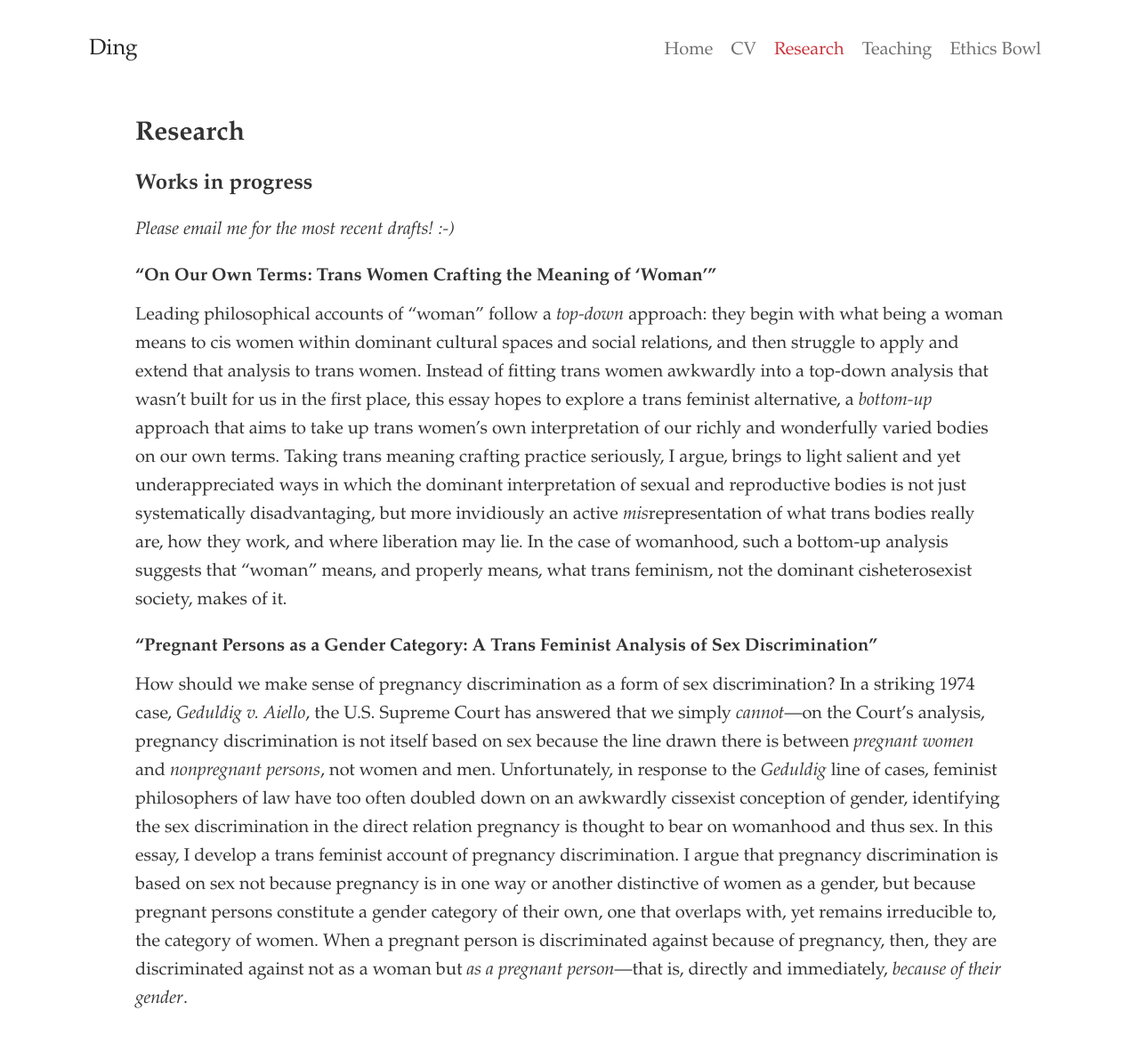
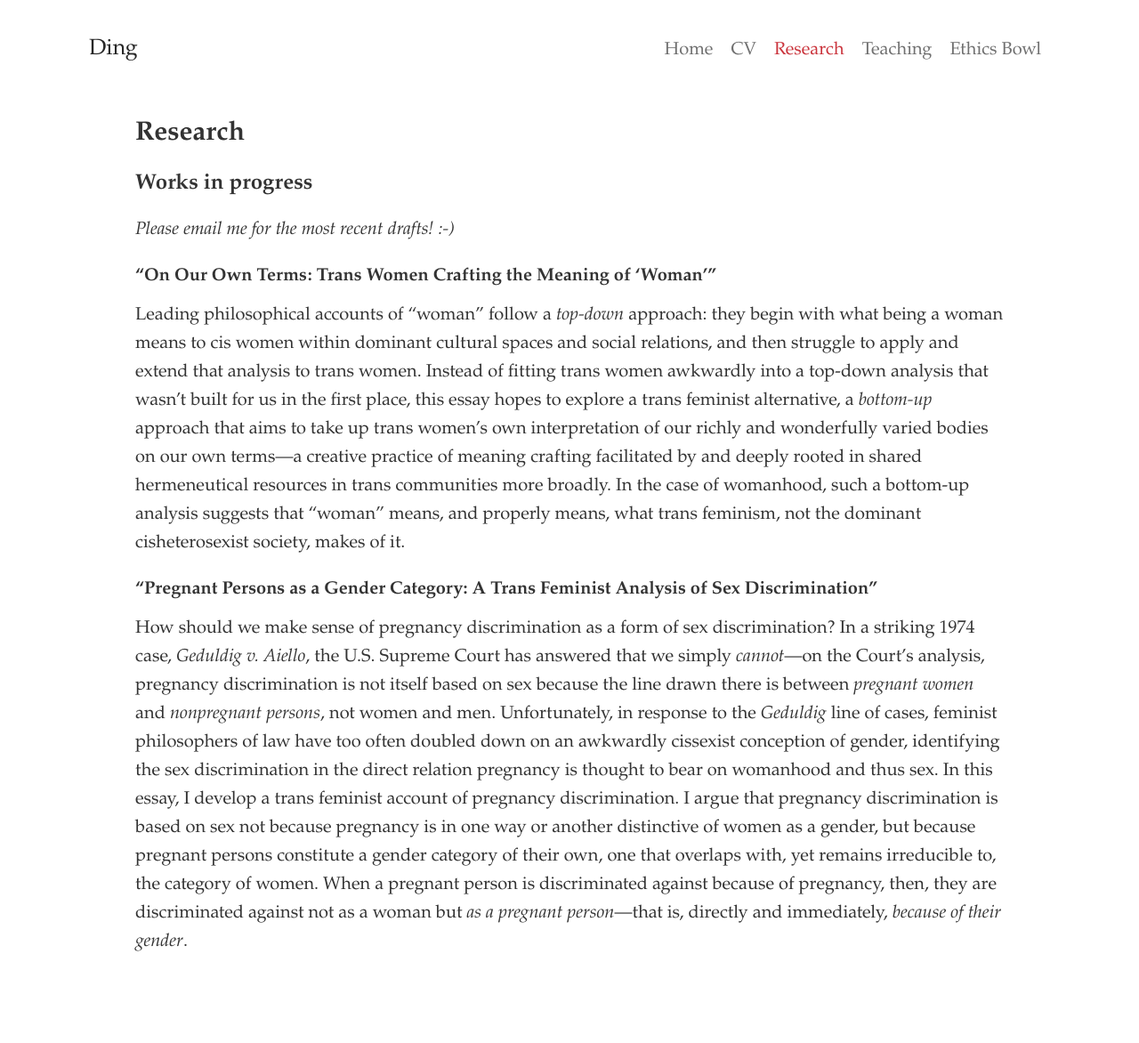
Before and after one commit to dingherself/dingherself.github.io, a Jekyll site: the page built from research.md, in a window 1280 px wide and 1218 px high. Shown: the top 1172 px of the window at 89% size. Built offline with Jekyll 4.4.1, drawn with Linux system fonts in a browser that asks for light colours; nearby versions of some CDN libraries; some web fonts are replaced.

Commit message:
shorter blurb for ooot

```diff
--- a/research.md
+++ b/research.md
@@ -14,7 +14,7 @@
 
 ### “On Our Own Terms: Trans Women Crafting the Meaning of ‘Woman’”
 
-Leading philosophical accounts of “woman” follow a *top-down* approach: they begin with what being a woman means to cis women within dominant cultural spaces and social relations, and then struggle to apply and extend that analysis to trans women. Instead of fitting trans women awkwardly into a top-down analysis that wasn’t built for us in the first place, this essay hopes to explore a trans feminist alternative, a *bottom-up* approach that aims to take up trans women’s own interpretation of our richly and wonderfully varied bodies on our own terms. Taking trans meaning crafting practice seriously, I argue, brings to light salient and yet underappreciated ways in which the dominant interpretation of sexual and reproductive bodies is not just systematically disadvantaging, but more invidiously an active *mis*representation of what trans bodies really are, how they work, and where liberation may lie. In the case of womanhood, such a bottom-up analysis suggests that “woman” means, and properly means, what trans feminism, not the dominant cisheterosexist society, makes of it.
+Leading philosophical accounts of “woman” follow a *top-down* approach: they begin with what being a woman means to cis women within dominant cultural spaces and social relations, and then struggle to apply and extend that analysis to trans women. Instead of fitting trans women awkwardly into a top-down analysis that wasn’t built for us in the first place, this essay hopes to explore a trans feminist alternative, a *bottom-up* approach that aims to take up trans women’s own interpretation of our richly and wonderfully varied bodies on our own terms—a creative practice of meaning crafting facilitated by and deeply rooted in shared hermeneutical resources in trans communities more broadly. In the case of womanhood, such a bottom-up analysis suggests that “woman” means, and properly means, what trans feminism, not the dominant cisheterosexist society, makes of it.
 
 ### “Pregnant Persons as a Gender Category: A Trans Feminist Analysis of Sex Discrimination”
 
```
